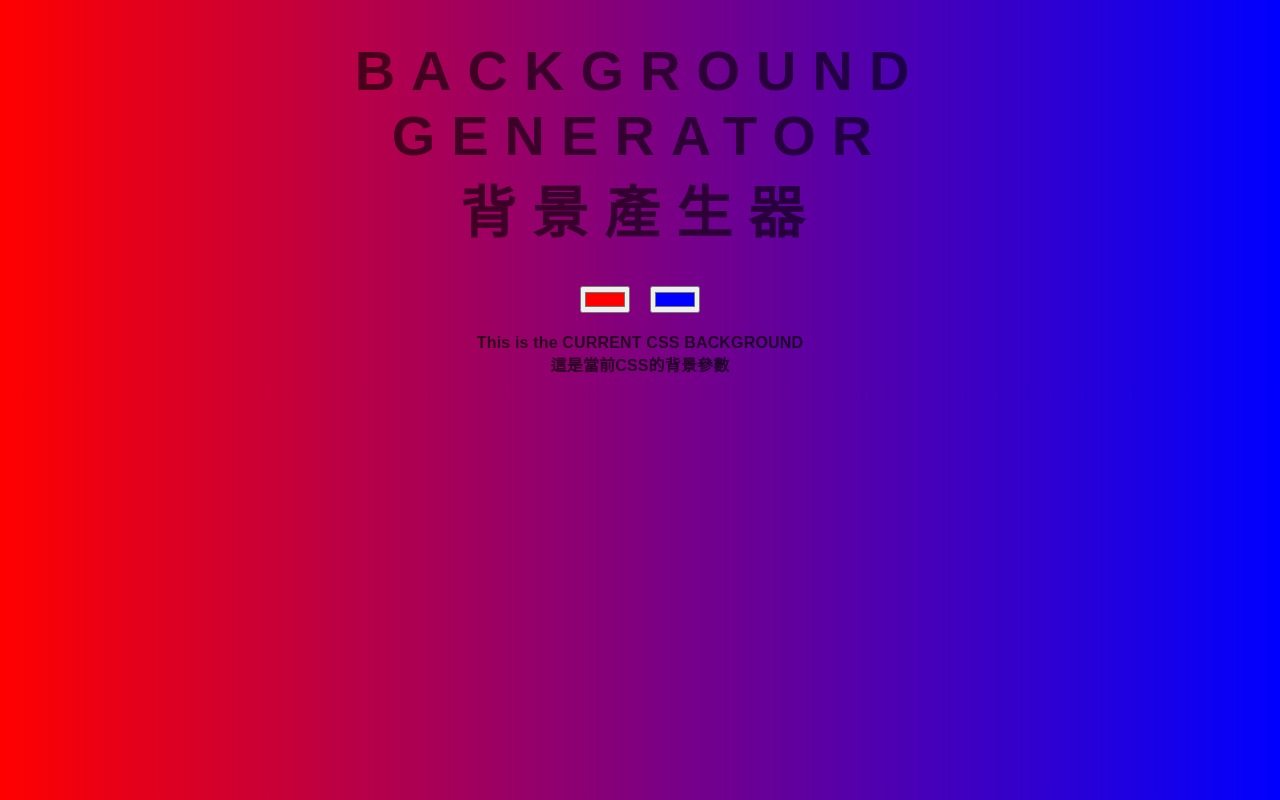
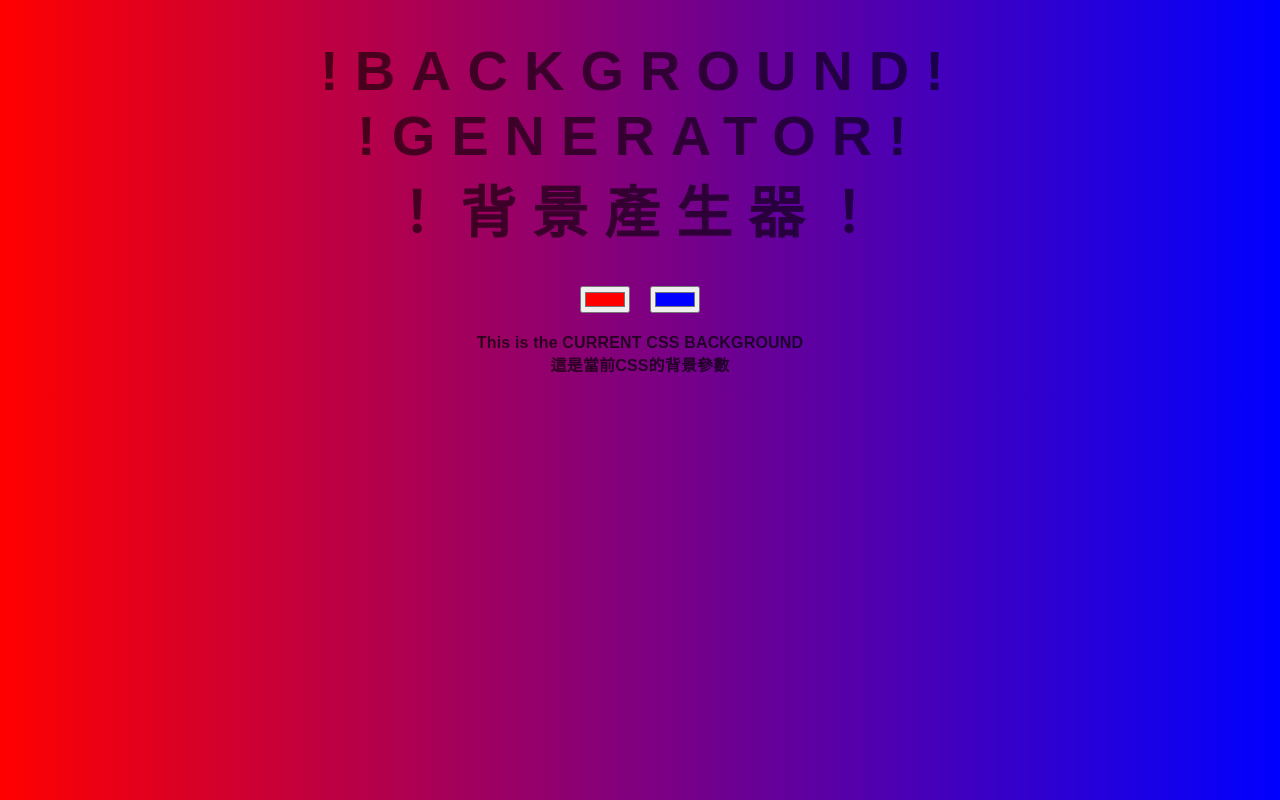
Before and after one commit to joeban0608/Background-Generator, a plain HTML site: page index.html in a window 1280 px wide. Drawn offline with Linux system fonts and the light colour scheme.

Commit message:
added exclamation

```diff
--- a/index.html
+++ b/index.html
@@ -8,9 +8,9 @@
     <link rel="stylesheet" href="./style.css">
 </head>
 <body id="gradient">
-    <h1>BACKGROUND
-        <br>GENERATOR
-        <br>背景產生器
+    <h1>!BACKGROUND!
+        <br>!GENERATOR!
+        <br>！背景產生器！
     </h1>
     <input class="color1" type="color" name="color1" value="#ff0000">
     <input class="color2" type="color" name="color2" value="#0000ff">
```
